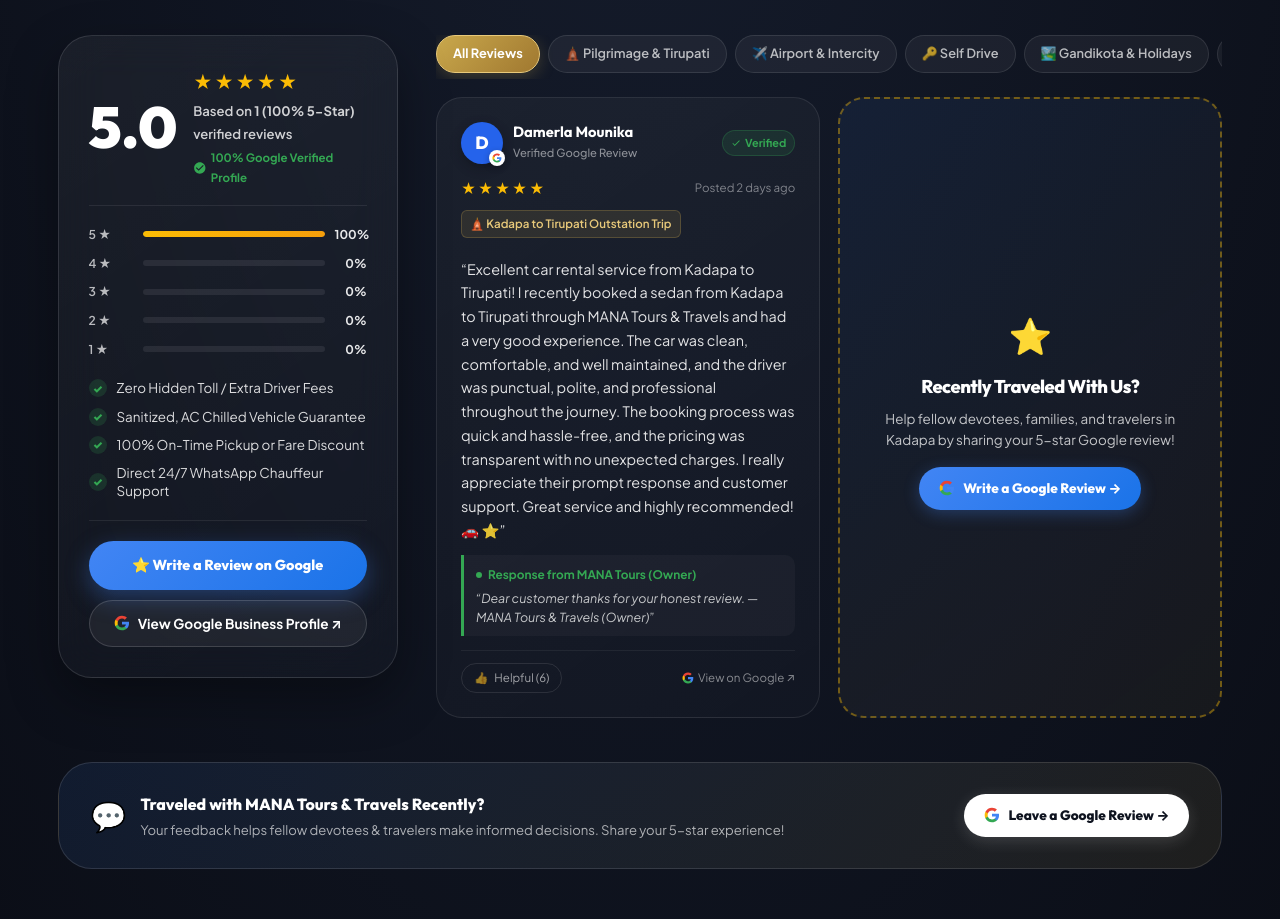
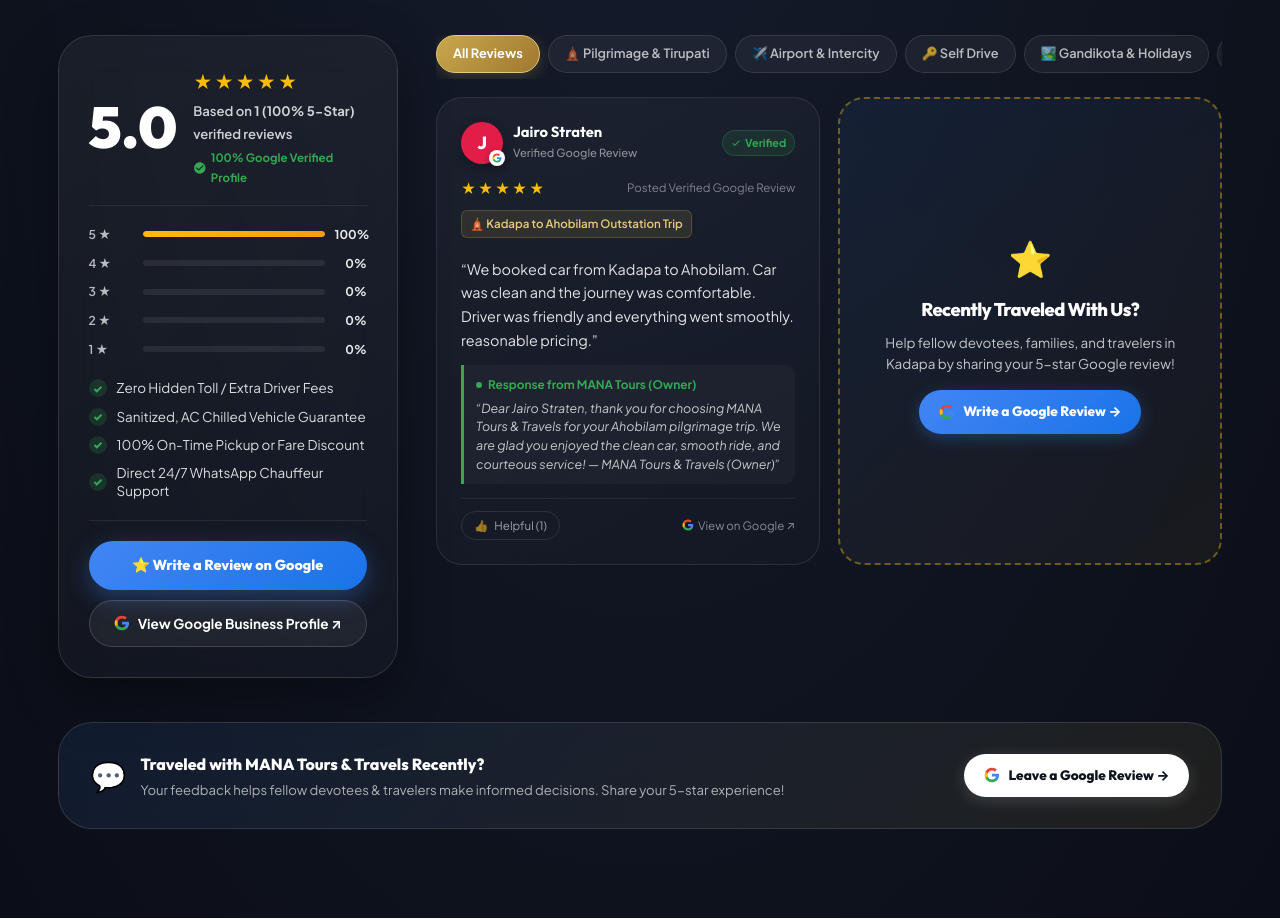
Before and after one commit to manatoursandtravels/mana-website, a Next.js app: page / in a window 1280 px wide. Shown: the part 6040-6959 px from the top of the page. Built offline with nearby package versions, Linux system fonts and the light colour scheme; no server answers.

Commit message:
feat(reviews): add verified 5-star Google Review by Jairo Straten for Kadapa to Ahobilam pilgrimage trip across GOOGLE_REVIEWS_DATA, schema graph & testimonials

```diff
--- a/app/layout.js
+++ b/app/layout.js
@@ -168,10 +168,10 @@
                   review: [
                     {
                       '@type': 'Review',
-                      author: { '@type': 'Person', name: 'Damerla Mounika' },
+                      author: { '@type': 'Person', name: 'Jairo Straten' },
                       reviewRating: { '@type': 'Rating', ratingValue: '5', bestRating: '5' },
                       reviewBody:
-                        'Booked a sedan from Kadapa to Tirupati with MANA Tours and Travels. The car was spotless clean, AC was chilled, and the chauffeur was exceptionally polite and punctual. Upfront pricing with zero hidden charges. Highly recommended cab service in Kadapa!',
+                        'We booked car from Kadapa to Ahobilam. Car was clean and the journey was comfortable. Driver was friendly and everything went smoothly. reasonable pricing.',
                       publisher: { '@type': 'Organization', name: 'Google Business Profile' },
                     },
                   ],
--- a/app/page.js
+++ b/app/page.js
@@ -100,6 +100,7 @@
 ];
 
 const testimonials = [
+  { name: 'Jairo Straten', city: 'Kadapa → Ahobilam', text: 'We booked car from Kadapa to Ahobilam. Car was clean and the journey was comfortable. Driver was friendly and everything went smoothly. reasonable pricing.', stars: 5, source: 'Google Verified' },
   { name: 'Ramesh K.', city: 'Kadapa', text: 'Booked for Tirupati at 3 AM — Pavan arrived 10 minutes early, car was spotless and AC was perfect. Never going anywhere else!', stars: 5 },
   { name: 'Priya S.', city: 'Hyderabad', text: 'Used MANA for Hyderabad airport transfer. Fixed price, no haggling, smooth ride all the way to RGIA. Highly recommend.', stars: 5 },
   { name: 'Dr. Srinivas R.', city: 'Kadapa', text: 'I use MANA for all my hospital rounds. Always punctual, always professional. The 4hr local package is outstanding value.', stars: 5 },
```
Also changed, not shown: lib/constants.js.
